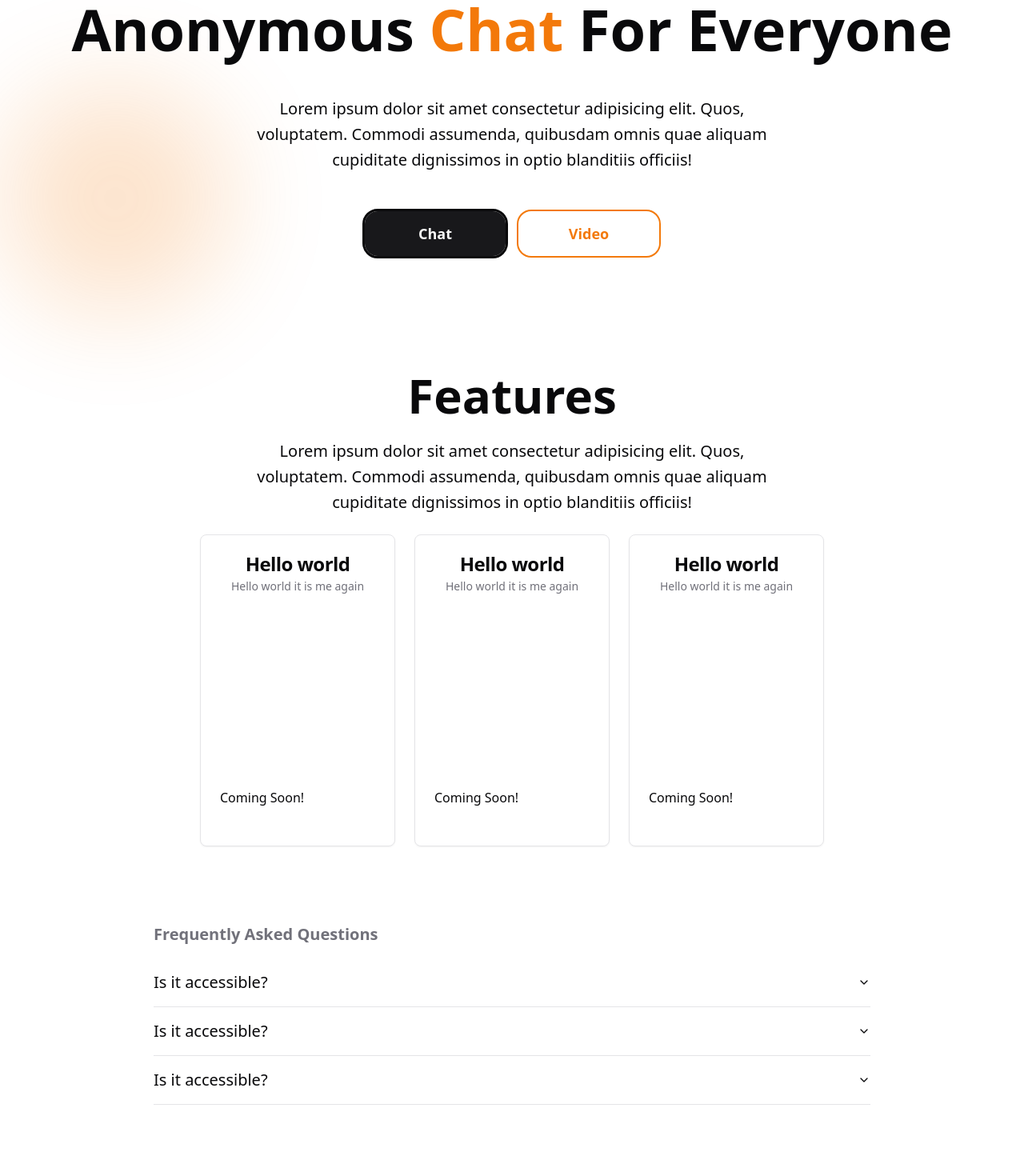
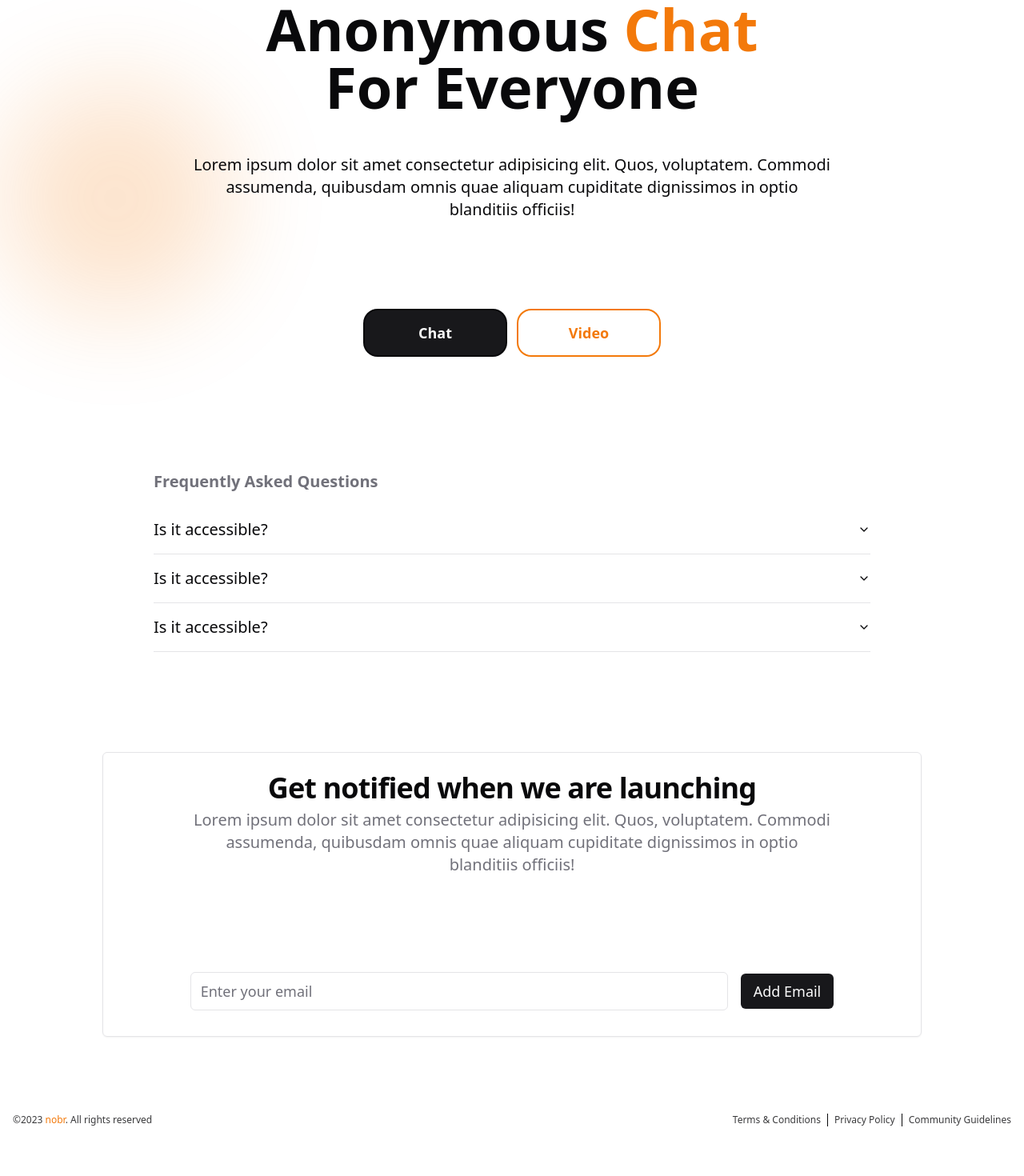
Before and after one commit to 3akare/nobr, a Next.js app: page / in a window 1280 px wide. Shown: the part 200-1670 px from the top of the page at 80% size. After the commit the page ends 1624 px from the top, so only its background shows below. Built offline with nearby package versions, Linux system fonts and the light colour scheme.

Commit message:
Removed Feature section

```diff
--- a/app/components/Footer.tsx
+++ b/app/components/Footer.tsx
@@ -15,8 +15,11 @@ function Footer() {
             <Link href="/" className="mr-2 hover:text-foreground">
               Terms & Conditions
             </Link>
+            <Link href="/" className="px-2 hover:text-foreground">
+              <p>Privacy Policy</p>
+            </Link>
             <Link href="/" className="pl-2 hover:text-foreground">
-              <p>Privacy Policy</p>
+              <p>Community Guidelines</p>
             </Link>
           </ul>
         </section>
--- a/app/components/HeroSection.tsx
+++ b/app/components/HeroSection.tsx
@@ -5,17 +5,17 @@ function HeroSection() {
   return (
     <section className="container mx-auto p-8 h-fit w-full text-center flex items-center flex-col space-y-12">
       <Link
-        className="rounded-2xl bg-secondary-pOrange text-background px-4 py-1.5 text-sm sm:text-base font-semibold"
+        className="rounded-2xl bg-secondary-pOrange text-foreground px-4 py-1.5 text-sm sm:text-base font-semibold"
         target="_blank"
         href="/"
       >
         Follow along on Twitter
       </Link>
-      <h1 className="font-bold text-5xl md:text-6xl lg:text-7xl max-w-6xl">
+      <h1 className="font-bold text-5xl md:text-6xl lg:text-7xl max-w-2xl">
         Anonymous <span className="text-secondary-pOrange">Chat</span> For
         Everyone
       </h1>
-      <p className="max-w-[42rem] leading-normal text-foreground sm:text-xl text-lg sm:leading-8 font-light">
+      <p className="max-w-[50rem] mx-auto leading-relaxed text-center !mb-16 text-lg md:text-xl">
         Lorem ipsum dolor sit amet consectetur adipisicing elit. Quos,
         voluptatem. Commodi assumenda, quibusdam omnis quae aliquam cupiditate
         dignissimos in optio blanditiis officiis!
@@ -24,17 +24,16 @@ function HeroSection() {
         className="flex
        gap-4 items-center w-full justify-center"
       >
-        <Button className="w-36 h-14 sm:w-44 sm:h-18 text-lg font-bold outline-foreground outline rounded-2xl transition-colors duration-300">
+        <Button className="w-36 h-12 sm:w-44 sm:h-14 text-lg font-bold ring-foreground ring-2 rounded-2xl transition-colors duration-300">
           Chat
         </Button>
         <Button
           variant="ghost"
-          className="w-36 h-14 sm:w-44 sm:h-18 text-secondary-pOrange hover:text-background ring-2 ring-secondary-pOrange hover:outline-secondary-pOrange hover:bg-secondary-pOrange transition-colors duration-300 text-lg font-bold rounded-2xl"
+          className="w-36 h-12 sm:w-44 sm:h-14 text-secondary-pOrange hover:text-background ring-2 ring-secondary-pOrange hover:outline-secondary-pOrange hover:bg-secondary-pOrange transition-colors duration-300 text-lg font-bold rounded-2xl"
         >
           Video
         </Button>
       </div>
-
     </section>
   );
 }
--- a/app/components/MenuBar.tsx
+++ b/app/components/MenuBar.tsx
@@ -51,15 +51,14 @@ function MenuBar() {
         </SheetHeader>
         <aside>
           <ul className="space-y-10 text-foreground font-bold text-3xl">
-            <Link href="#features" className="block">
-              Features
-            </Link>
-
-            <Link href="#about" className="block">
-              About
+            <Link href="/" className="block">
+              Terms & Conditions
             </Link>
             <Link href="/" className="block">
-              Terms & Conditions
+              Privacy Policy
+            </Link>
+            <Link href="/" className="block">
+              Community Guidelines
             </Link>
           </ul>
           <div className="gap-8 flex absolute bottom-8">
--- a/app/components/NavBar.tsx
+++ b/app/components/NavBar.tsx
@@ -33,7 +33,7 @@ function NavBar() {
               />
             </Link>
           </div>
-          <div className="gap-4 items-center justify-center flex-1 hidden sm:flex text-foreground">
+          {/* <div className="gap-4 items-center justify-center flex-1 hidden sm:flex text-foreground">
             <Link
               href="/"
               className="transition-colors hover:text-foreground text-foreground/80"
@@ -46,7 +46,7 @@ function NavBar() {
             >
               Pricing
             </Link>
-          </div>
+          </div> */}
         </div>
         <div className="flex items-center gap-4">
           <div className="gap-4 items-center justify-center hidden sm:flex">
--- a/app/components/NewsLetter.tsx
+++ b/app/components/NewsLetter.tsx
@@ -16,15 +16,18 @@ export default function NewsLetter() {
         <CardTitle className="font-semibold text-[2rem] leading-[1.1] md:text-4xl">
           Get notified when we are launching
         </CardTitle>
-        <CardDescription className="text-lg">
-          Reprehe enderit ad esse et non officia in nulla. Id proident tempo
-          incididunt nostrud nulla et culoa
+        <CardDescription>
+          <p className="max-w-[50rem] mx-auto leading-relaxed text-center !mb-16 text-lg md:text-xl">
+            Lorem ipsum dolor sit amet consectetur adipisicing elit. Quos,
+            voluptatem. Commodi assumenda, quibusdam omnis quae aliquam
+            cupiditate dignissimos in optio blanditiis officiis!
+          </p>
         </CardDescription>
       </CardHeader>
       <CardContent className="p-0">
         <form>
           <div className="flex w-full items-center justify-center gap-4 mb-8">
-            <div className="flex flex-col flex-1 max-w-3xl ">
+            <div className="flex flex-col flex-auto max-w-2xl items-center">
               <Label htmlFor="name" className="sr-only">
                 Name
               </Label>
@@ -35,8 +38,8 @@ export default function NewsLetter() {
                 className="text-lg focus:ring-0 focus-visible:ring-0 focus-within:ring-0 focus-visible:outline-none h-12 focus-visible:ring-offset-0"
               />
             </div>
-            <Button className="self-end text-lg bg-secondary-pOrange hover:bg-background hover:text-foreground hover:ring-2 ring-secondary-pOrange hover:text-secondary-pOrange h-12">
-              Deploy
+            <Button className="text-lg  h-11">
+              Add Email
             </Button>
           </div>
         </form>
--- a/app/globals.css
+++ b/app/globals.css
@@ -1,8 +1,6 @@
 @tailwind base;
 @tailwind components;
 @tailwind utilities;
-
-
 
 @layer base {
   :root {
@@ -51,12 +49,14 @@
   }
 }
 
-
 @layer base {
   * {
     @apply border-border;
     -webkit-tap-highlight-color: transparent;
   }
+  html {
+    scroll-behavior: smooth;
+  }
   body {
     @apply bg-background text-foreground;
   }
--- a/app/layout.tsx
+++ b/app/layout.tsx
@@ -31,7 +31,7 @@ export default function RootLayout({
         enableSystem
         disableTransitionOnChange
       >
-        <body className="min-h-screen font-sans antialiased">
+        <body className="font-sans antialiased">
           <NavBar />
           {children}
           <Footer />
--- a/app/page.tsx
+++ b/app/page.tsx
@@ -9,7 +9,6 @@ export default function Home() {
       <HeroSection />
       <div className="w-72 h-72 -z-10 bg-secondary-pOrange dark:hidden opacity-20 absolute top-56 rounded-full blur-3xl backdrop-blur-3xl hidden md:block"></div>
       <section className="space-y-8">
-        <Features />
         <div className="space-y-24">
           <AccordionList />
           <NewsLetter />
```
